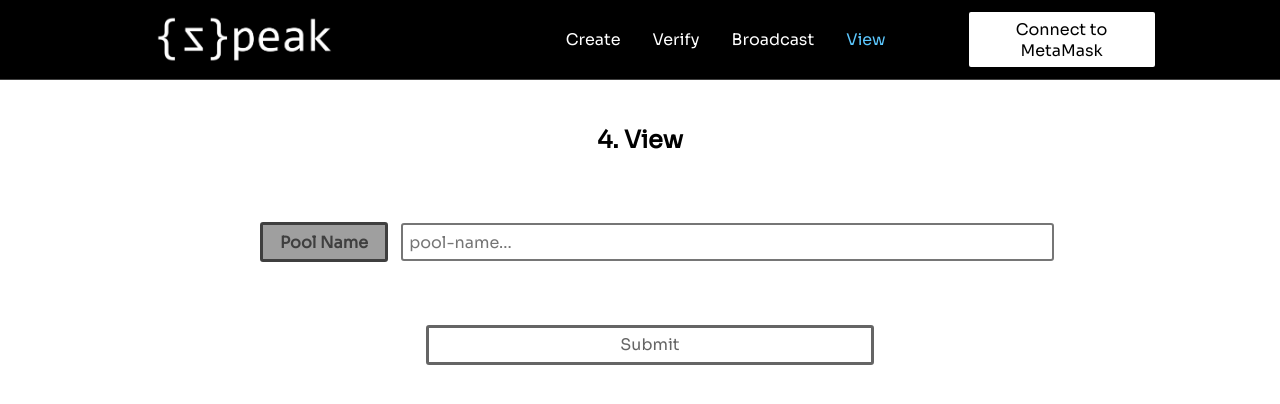
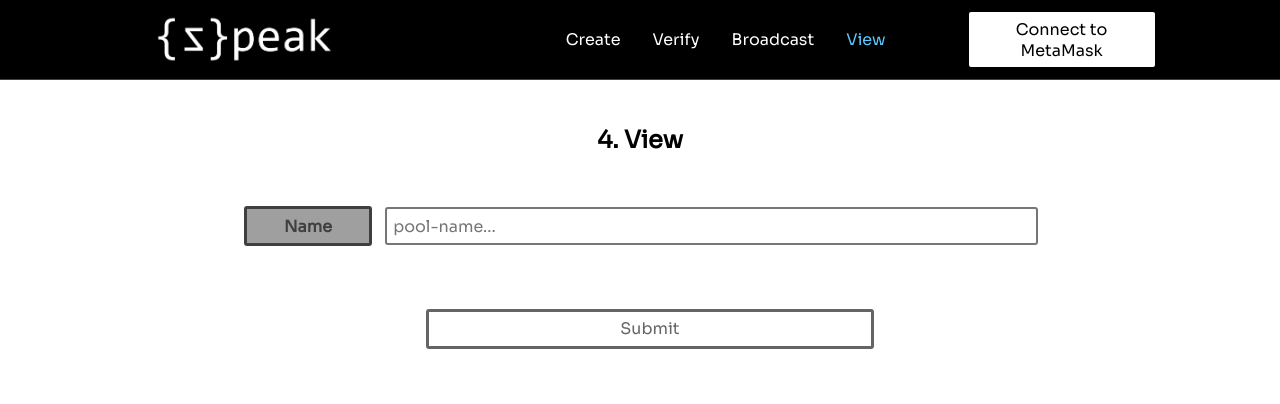
Before and after one commit to alex-straw/zk-broadcasting-app-frontend, a React (Create React App) app: page /view in a window 1280 px wide. Shown: the top 404 px of the page. Built offline with nearby package versions, Linux system fonts and the light colour scheme.

Commit message:
view spacing

```diff
--- a/src/components/ViewData/index.js
+++ b/src/components/ViewData/index.js
@@ -136,10 +136,9 @@ const ViewData = () => {
 
 	return (
 		<CenterComponent>
-			<Wrapper>
-				<LongTextBox>
-					Pool Name
-				</LongTextBox>
+			<LongTextBox>
+				Name
+			</LongTextBox>
 
 				<LongInput
 					type="text"
@@ -153,7 +152,6 @@ const ViewData = () => {
 				<LongerButton onClick = {getPoolData}> Submit </LongerButton>
 				<VerticalGap/>
 				{renderPoolData()}
-			</Wrapper>
 		</CenterComponent>
 	);
 };
```
